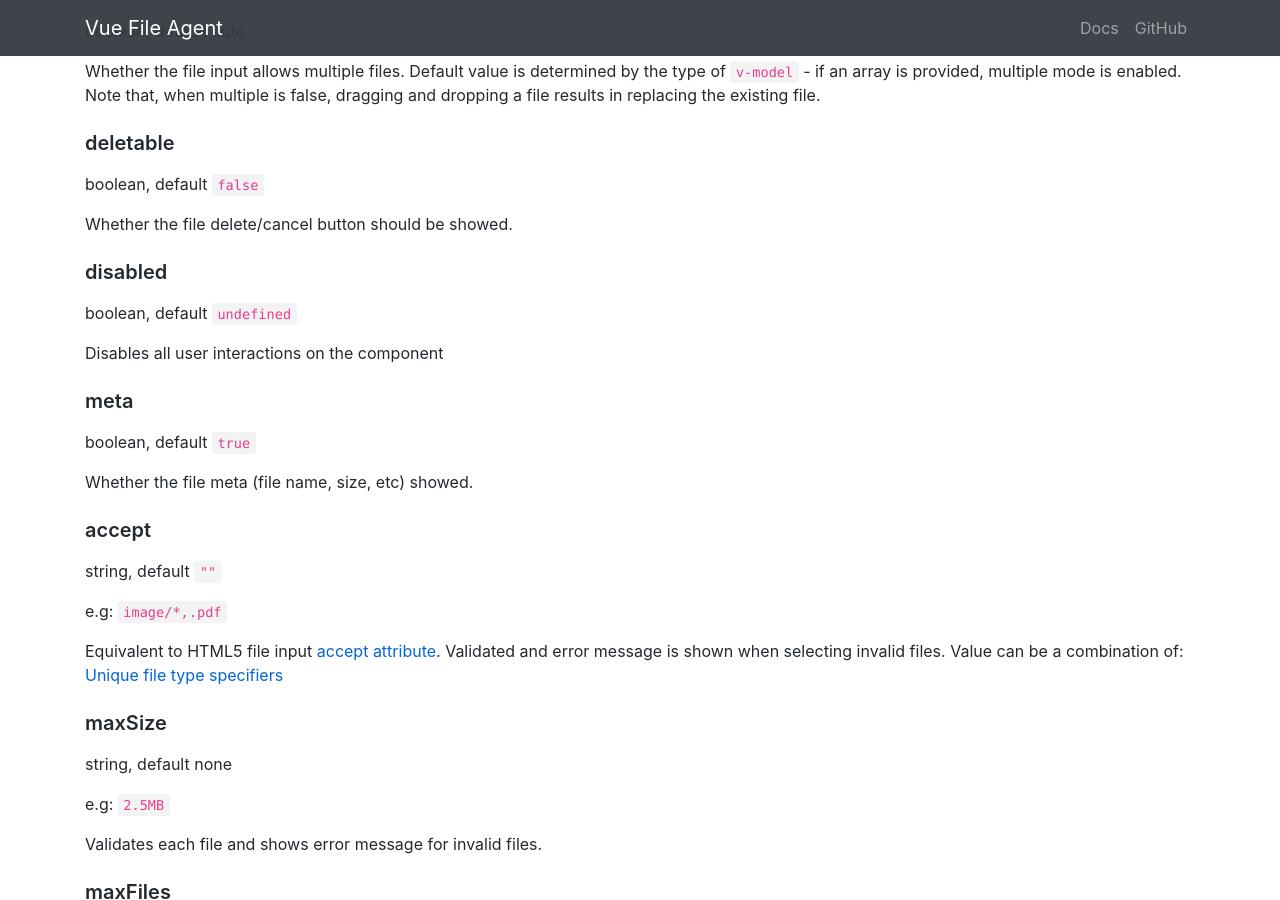
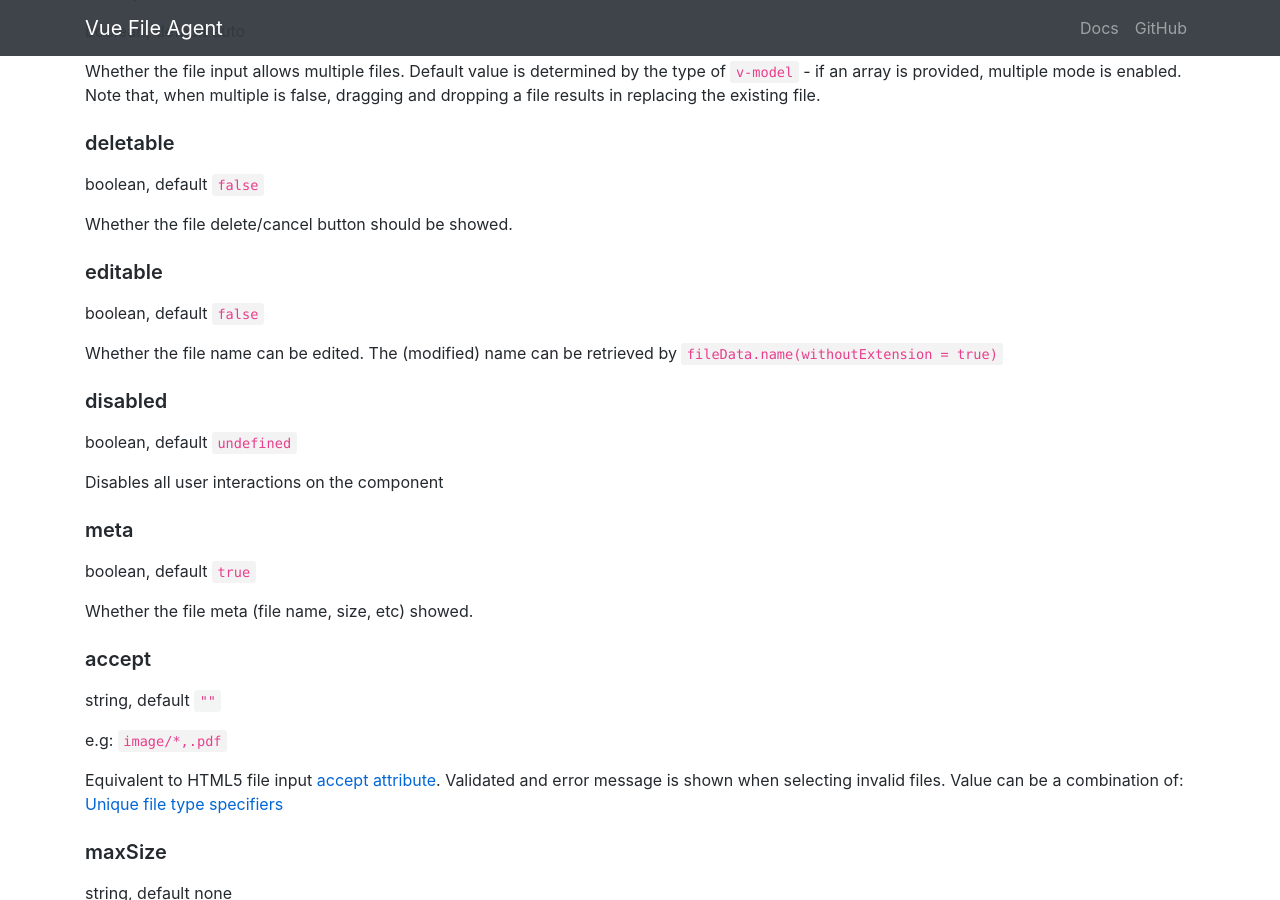
Before and after one commit to safrazik/vue-file-agent, a Jekyll site: the page built from api.md, in a window 1280 px wide and 900 px high, scrolled down 479 px. Built offline with Jekyll 4.4.1, drawn with Linux system fonts in a browser that asks for light colours; comment, search, counter and statistics services are not loaded; our own code applies the rules of GitHub Pages for plain Markdown files.

Commit message:
Add editable prop

```diff
--- a/api.md
+++ b/api.md
@@ -29,6 +29,12 @@ Whether the file input allows multiple files. Default value is determined by the
 boolean, default  `false`
 
 Whether the file delete/cancel button should be showed.
+
+### editable
+
+boolean, default  `false`
+
+Whether the file name can be edited. The (modified) name can be retrieved by `fileData.name(withoutExtension = true)`
 
 ### disabled
 
```
